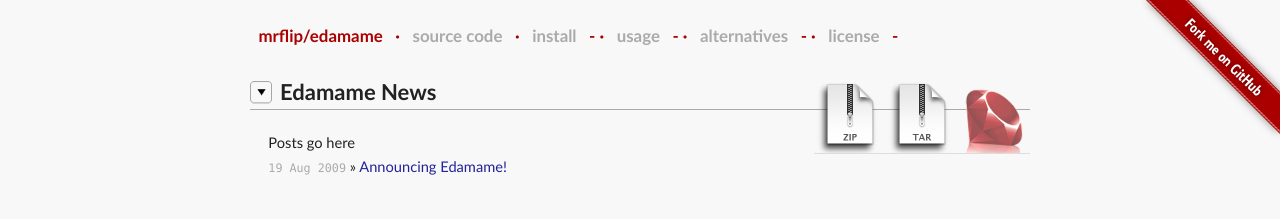
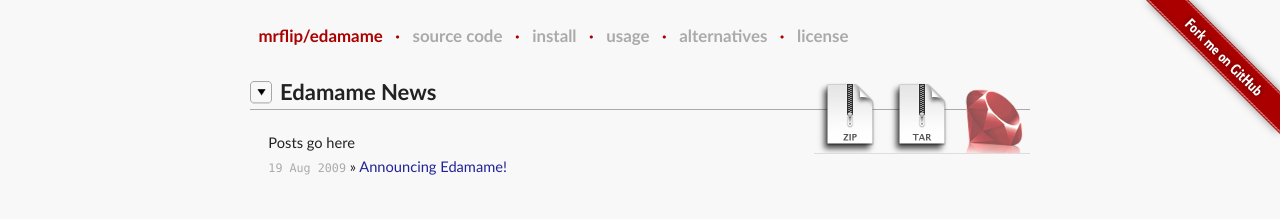
Before and after one commit to mrflip/edamame, a Jekyll site: the page built from edamame/news.html, in a window 1280 px wide. Shown: the top 219 px of the page. Built offline with Jekyll 4.4.1, drawn with Linux system fonts in a browser that asks for light colours; nearby versions of some CDN libraries; Markdown is read by kramdown in place of the engine named in the settings.

Commit message:
removed test char

```diff
--- a/_layouts/default.html
+++ b/_layouts/default.html
@@ -26,7 +26,7 @@
     <a href="/">{{ site.gemuser }}/{{ site.gemname }}</a>
     &middot; <a class="extra" href="http://github.com/{{ site.gemuser }}/{{ site.gemname }}">source code</a>
     {% for segment in site.header_files %}
-    &middot; <a class="extra" href="{{ segment }}.html">{{ segment | downcase }}</a> -
+    &middot; <a class="extra" href="{{ segment }}.html">{{ segment | downcase }}</a>
     {% endfor %}
   </div>
 
```
